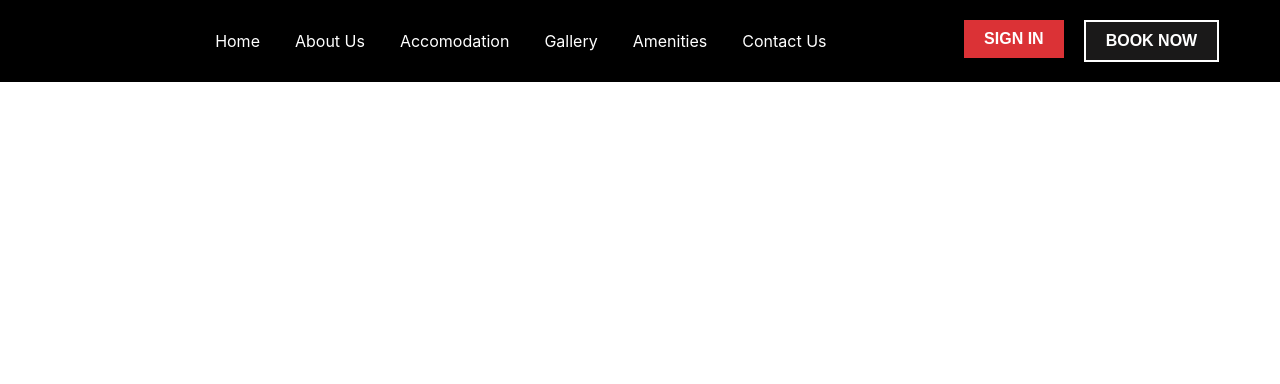
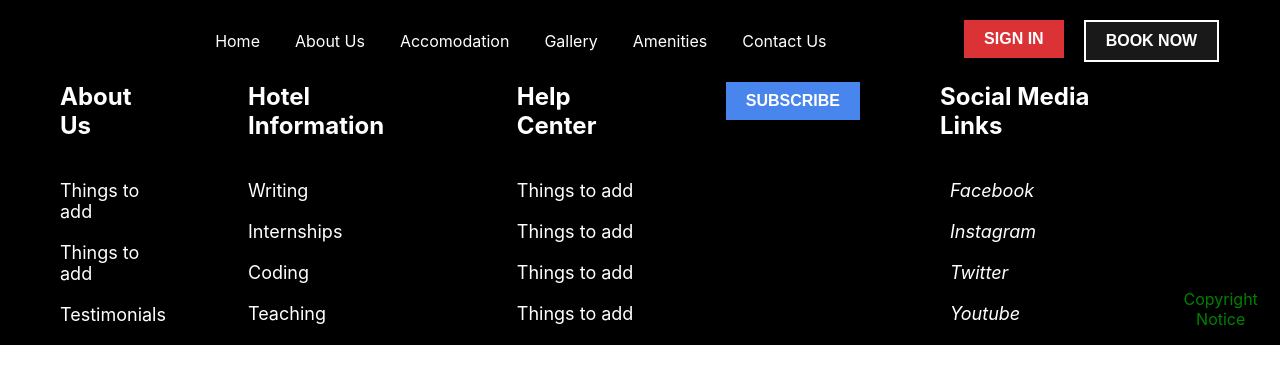
Before and after one commit to KalpithaRB/Resort_Websites, a React (Create React App) app in the folder websites/: page / in a window 1280 px wide. Shown: the top 384 px of the page. Built offline with nearby package versions, Linux system fonts and the light colour scheme.

Commit message:
Added the footer part to the container but changes should be made.

```diff
--- a/websites/src/App.js
+++ b/websites/src/App.js
@@ -1,6 +1,7 @@
 
 import './App.css';
 import Header from './components/Header';
+import Footer from './components/Footer';
 
 function App() {
   return (
@@ -8,6 +9,9 @@ function App() {
       <header className="App-header">
         <Header/>
       </header>
+      <footer className="App-footer">
+      <Footer/>
+      </footer>
     </div>
   );
 }
```
